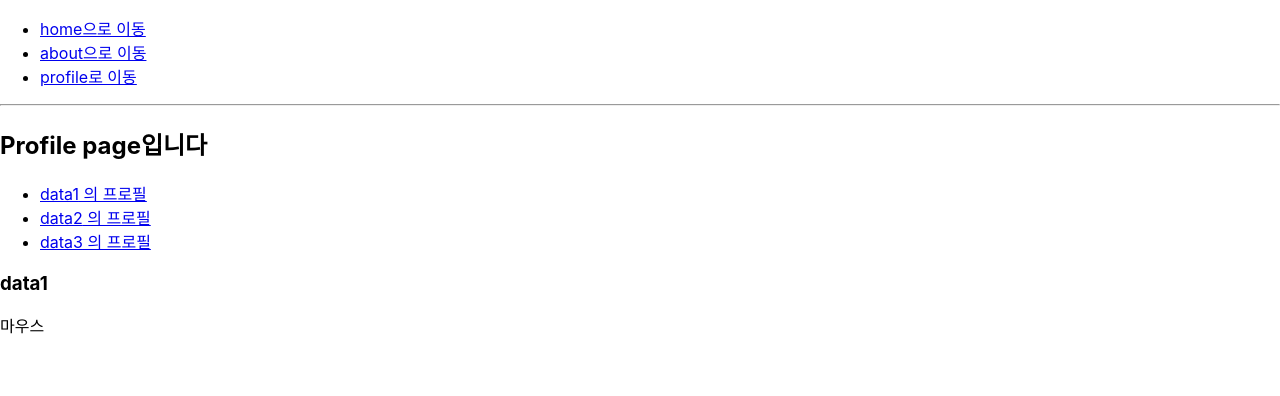
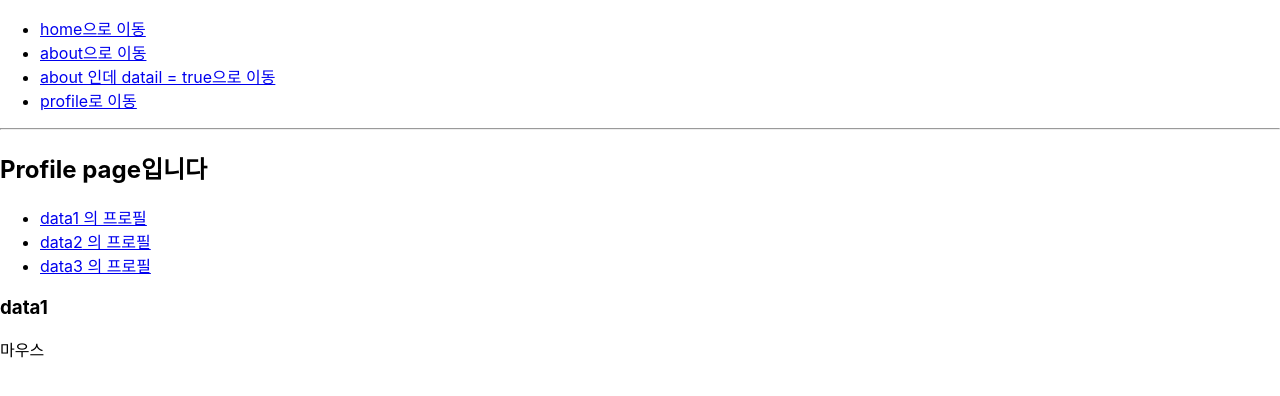
Before and after one commit to upship-kim/ReactPractice, a React (Create React App) app: page /profiles/data1 in a window 1280 px wide. Shown: the top 396 px of the page. Built offline with nearby package versions, Linux system fonts and the light colour scheme.

Commit message:
Router URL Query Test

```diff
--- a/package.json
+++ b/package.json
@@ -7,6 +7,7 @@
     "@testing-library/react": "^11.1.0",
     "@testing-library/user-event": "^12.1.10",
     "immer": "^9.0.2",
+    "qs": "^6.10.1",
     "react": "^17.0.2",
     "react-dom": "^17.0.2",
     "react-router-dom": "^5.2.0",
--- a/src/router/RouteApp.js
+++ b/src/router/RouteApp.js
@@ -16,6 +16,11 @@ const RouteApp = () => {
                     <Link to="/about">about으로 이동</Link>
                 </li>
                 <li>
+                    <Link to="/about?detail=true">
+                        about 인데 datail = true으로 이동
+                    </Link>
+                </li>
+                <li>
                     <Link to="/profiles">profile로 이동</Link>
                 </li>
             </ul>
--- a/src/router/page/About.js
+++ b/src/router/page/About.js
@@ -1,10 +1,14 @@
 import React from 'react';
+import qs from 'qs';
 
-const About = () => {
+const About = ({location}) => {
+    const query = qs.parse(location.search, {ignoreQueryPrefix: true});
+    console.log(query);
     return (
         <div>
             <h2>About...</h2>
             <p>about page입니다</p>
+            {query.detail === 'true' ? <h3>query 읽기 성공?</h3> : null}
         </div>
     );
 };
--- a/src/router/page/Datas.js
+++ b/src/router/page/Datas.js
@@ -12,5 +12,4 @@ const datas = [
         name: '모니터',
     },
 ];
-
 export default datas;
--- a/src/router/page/Profile.js
+++ b/src/router/page/Profile.js
@@ -1,8 +1,10 @@
 import React from 'react';
 import datas from './Datas';
 
-const Profile = ({match}) => {
+const Profile = ({match, location}) => {
     const {id} = match.params;
+    console.log(location);
+    //데이터 가공 작업
     const [data] = datas.filter((data) => data.id === id);
     console.log(data);
 
--- a/src/router/page/Profiles.js
+++ b/src/router/page/Profiles.js
@@ -1,21 +1,7 @@
 import React from 'react';
 import {Link, Route} from 'react-router-dom';
+import datas from './Datas';
 import Profile from './Profile';
-
-const datas = [
-    {
-        id: 'data1',
-        name: '마우스',
-    },
-    {
-        id: 'data2',
-        name: '키보드',
-    },
-    {
-        id: 'data3',
-        name: '모니터',
-    },
-];
 
 const Profiles = () => {
     return (
```
Also changed, not shown: 1 other file (tests, documents, lock files or other folders).
